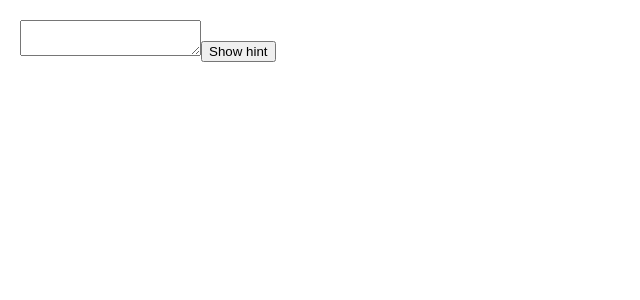
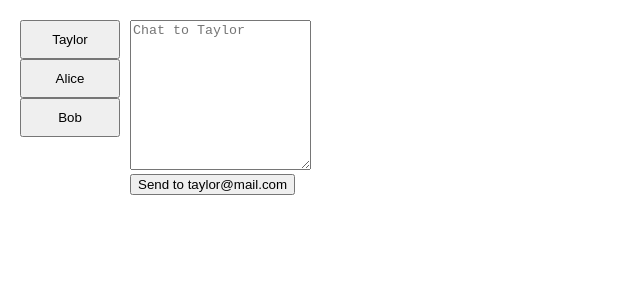
Before and after one commit to Tamanna5092/learning-react, a React (Vite) app: page / in a window 1280 px wide. Shown: the top 300 px of the page, without its empty margins (0-640 px from the left). Built offline with nearby package versions, Linux system fonts and the light colour scheme.

Commit message:
resetting

```diff
--- a/src/App.jsx
+++ b/src/App.jsx
@@ -31,11 +31,12 @@ import Accordion from "./components/3/Accordion";
 import Counter from "./components/3/Counter";
 import ScoreBoard from "./components/3/ScoreBoard";
 import ShowHint from "./components/3/ShowHint";
+import Message from "./components/3/Message";
 
 function App() {
   return (
     <>
-      <ShowHint></ShowHint>
+    <Message></Message>
     </>
   );
 }
--- /dev/null
+++ b/src/components/3/Chat.jsx
@@ -0,0 +1,16 @@
+import { useState } from 'react';
+
+export default function Chat({ contact }) {
+  const [text, setText] = useState('');
+  return (
+    <section className="chat">
+      <textarea
+        value={text}
+        placeholder={'Chat to ' + contact.name}
+        onChange={e => setText(e.target.value)}
+      />
+      <br />
+      <button>Send to {contact.email}</button>
+    </section>
+  );
+}
--- /dev/null
+++ b/src/components/3/ContactList.jsx
@@ -0,0 +1,19 @@
+export default function ContactList({ contacts, onSelect }) {
+  return (
+    <section className="contact-list">
+      <ul>
+        {contacts.map((contact) => (
+          <li key={contact.id}>
+            <button
+              onClick={() => {
+                onSelect(contact);
+              }}
+            >
+              {contact.name}
+            </button>
+          </li>
+        ))}
+      </ul>
+    </section>
+  );
+}
--- /dev/null
+++ b/src/components/3/Message.jsx
@@ -0,0 +1,23 @@
+import React, { useState } from "react";
+import ContactList from "./ContactList";
+import Chat from "./Chat";
+
+export default function Message() {
+  const [to, setTo] = useState(contacts[0]);
+  return (
+    <div>
+      <ContactList
+        contacts={contacts}
+        selectedContact={to}
+        onSelect={contact => setTo(contact)}
+      />
+      <Chat key={to.id} contact={to} />
+    </div>
+  )
+}
+
+const contacts = [
+  { id: 0, name: 'Taylor', email: 'taylor@mail.com' },
+  { id: 1, name: 'Alice', email: 'alice@mail.com' },
+  { id: 2, name: 'Bob', email: 'bob@mail.com' }
+];
--- a/src/components/style.css
+++ b/src/components/style.css
@@ -55,7 +55,7 @@ p {
     border: 1px solid #aaa;
 } */
 
-
+/*
 * {
   box-sizing: border-box;
 }
@@ -121,4 +121,71 @@ label {
 
 .hover {
   background: #ffffd8;
+} */
+
+
+* {
+  box-sizing: border-box;
 }
+
+body {
+  font-family: sans-serif;
+  margin: 20px;
+  padding: 0;
+}
+
+h1 {
+  margin-top: 0;
+  font-size: 22px;
+}
+
+h2 {
+  margin-top: 0;
+  font-size: 20px;
+}
+
+h3 {
+  margin-top: 0;
+  font-size: 18px;
+}
+
+h4 {
+  margin-top: 0;
+  font-size: 16px;
+}
+
+h5 {
+  margin-top: 0;
+  font-size: 14px;
+}
+
+h6 {
+  margin-top: 0;
+  font-size: 12px;
+}
+
+code {
+  font-size: 1.2em;
+}
+
+ul {
+  padding-inline-start: 20px;
+}
+
+.chat, .contact-list {
+  float: left;
+  margin-bottom: 20px;
+}
+ul, li {
+  list-style: none;
+  margin: 0;
+  padding: 0;
+}
+li button {
+  width: 100px;
+  padding: 10px;
+  margin-right: 10px;
+}
+textarea {
+  height: 150px;
+}
```
